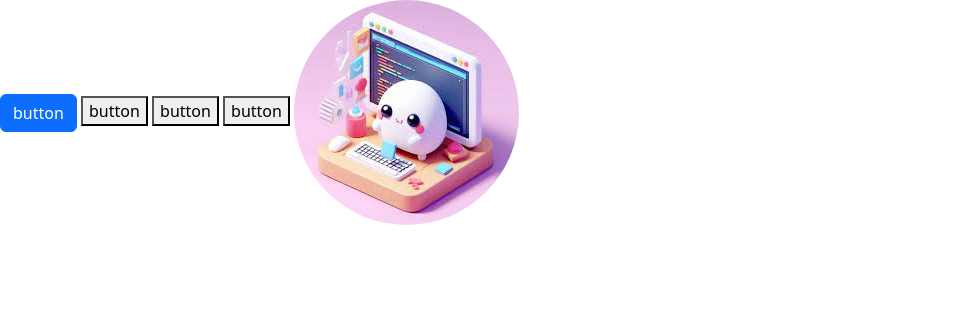
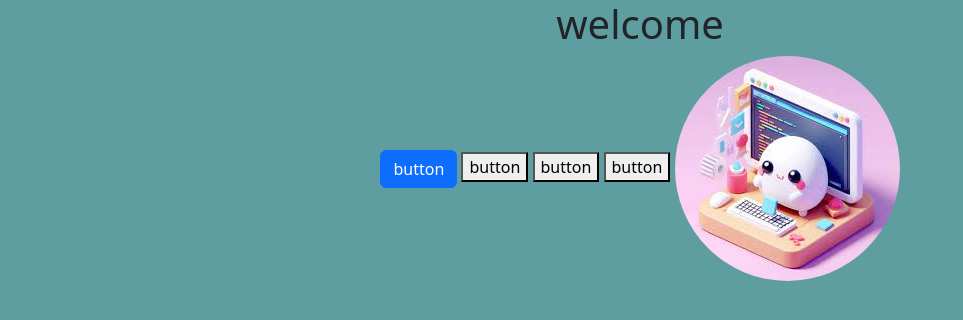
Before and after one commit to arthurnov/01-bootstrap, a plain HTML site: page index.html in a window 1280 px wide. Shown: the whole page, without its empty margins (0-963 px from the left). Drawn offline with nearby package versions, Linux system fonts and the light colour scheme.

Commit message:
added header and styling

```diff
--- a/index.html
+++ b/index.html
@@ -10,6 +10,10 @@
 
 </head>
 <body>
+
+    <header>
+        <h1>welcome</h1>
+    </header>
     <button class="btn btn-primary">button</button>
     <button>button</button>
     <button>button</button>
--- a/style.css
+++ b/style.css
@@ -0,0 +1,4 @@
+body {
+    background-color: cadetblue;
+    text-align: center;
+}
```
